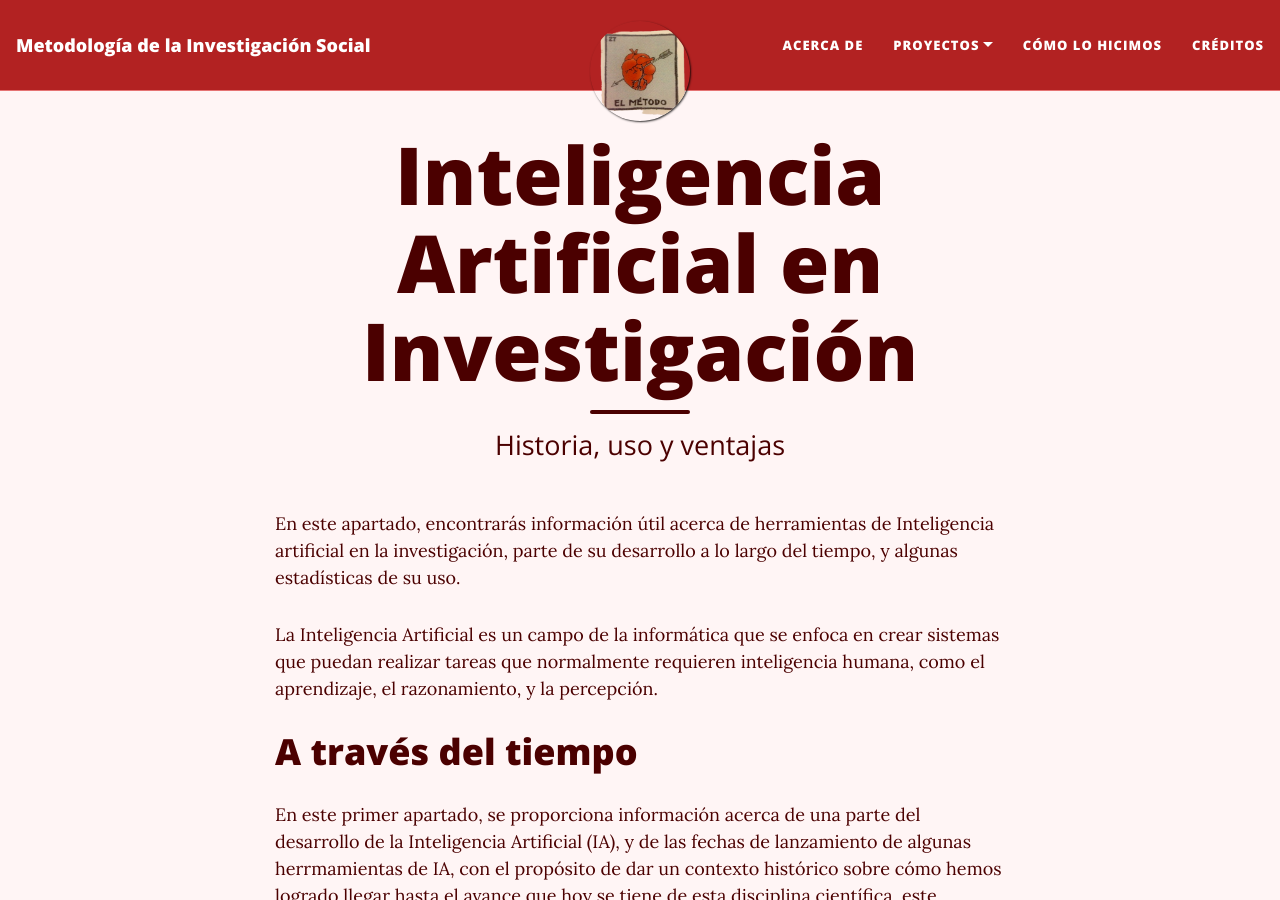
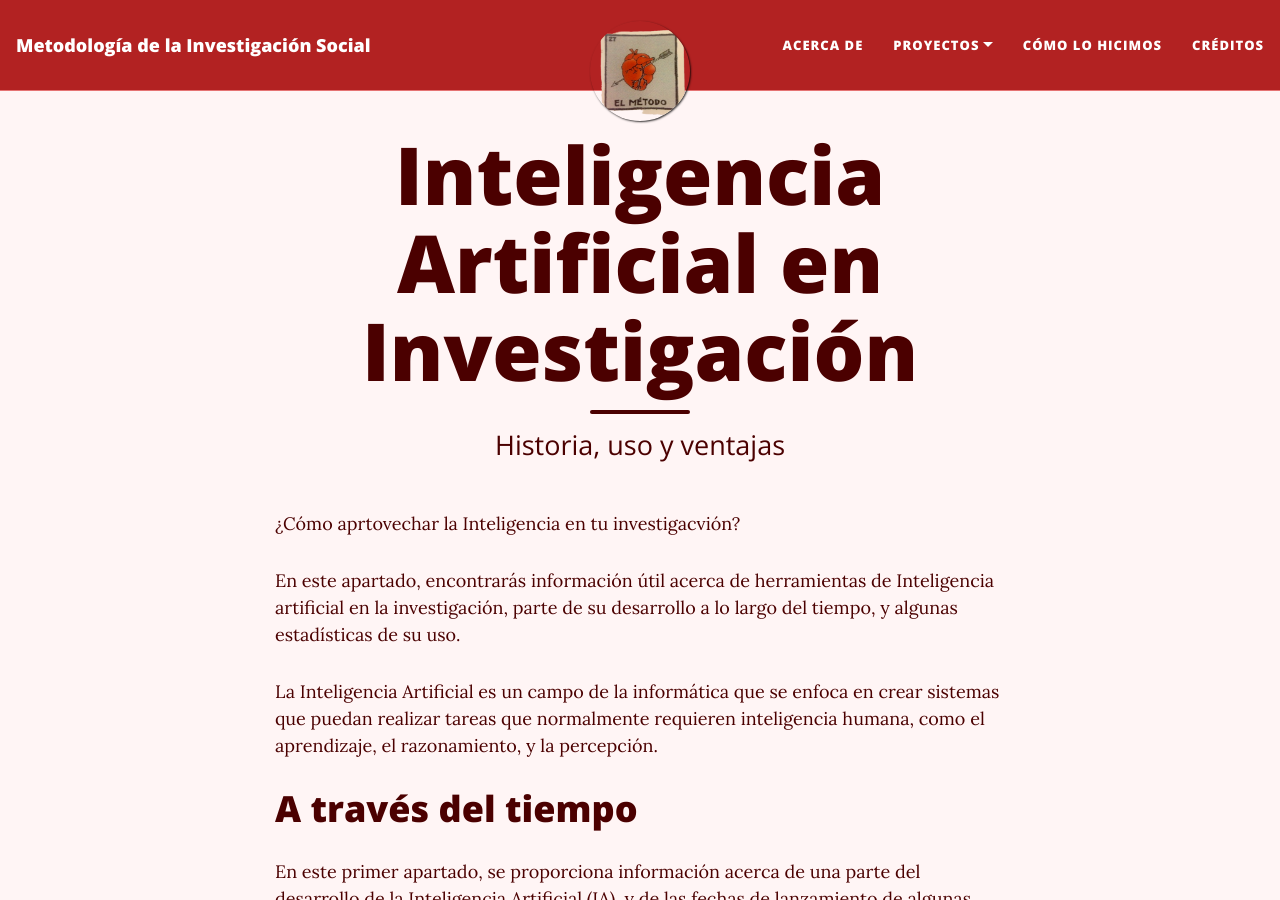
Before and after one commit to rosariorogel/metodologia, a Jekyll site: the page built from _pages/inteligencia-artificial.md, in a window 1280 px wide and 900 px high. Built offline with Jekyll 4.4.1, drawn with Linux system fonts in a browser that asks for light colours; nearby versions of some CDN libraries.

Commit message:
Update inteligencia-artificial.md

```diff
--- a/_pages/inteligencia-artificial.md
+++ b/_pages/inteligencia-artificial.md
@@ -4,6 +4,8 @@ title: Inteligencia Artificial en Investigación
 subtitle: Historia, uso y ventajas
 permalink: inteligencia-artificial
 ---
+
+¿Cómo aprtovechar la Inteligencia en tu investigacvión?
 
 En este apartado, encontrarás información útil acerca de herramientas de Inteligencia artificial en la investigación, parte de su desarrollo a lo largo del tiempo, y algunas estadísticas de su uso.
 
@@ -85,15 +87,10 @@ Es el desarrollo de una empresa llamada [Open AI](https://openai.com/). Este es
 **Ventajas:**
 
 * Entiende perfectamente español, puede entender más de 25 idiomas.
-
 * Es capaz de escribir guiones originales, y de alta calidad.
-
 * De no estar conforme con una respuesta se puede generar un contenido nuevo.
-
 * Comprende instrucciones complejas.
-
 * Puede generar contenido con un amplio contexto.
-
 * Su información esta actualizada hasta finales del 2023.
 
 **Nota importante:** La versión mas actualizada de esta plataforma a fecha de 2024, es [CHAT GPT - 4.0](https://openai.com/index/gpt-4/), solo que es de paga, tiene un costo de 20 USD al mes, las diferencias entre vada versión no son muy notorios de acuerdo con lo que dice la plataforma, lo más relevante es con la versión de paga puedes crear imagenes más detalladas con su sitema artificial [DALL E](https://openai.com/index/dall-e-2/).
@@ -108,13 +105,9 @@ Es un motor de búsqueda conversacional basado en inteligencia artificial que ut
 **Ventajas:**
 
 * Mayor rapidez en la generación de respuestas, debido a que utiliza algoritmos avanzados de procesamiento de lenguaje natural y aprendizaje automático
-
 * Proporciona las páginas de donde se obtuvo la información que está proporcionando, te otorga las referencias.
-
 * Facilita la creación de contenido verficiable con fuentes, al proporcionar información sobre cualquier tema o evento en cuestión de segundos.
-
 * Puede sintetizar contenido de manera precisa y eficiente, ahorrando tiempo y esfuerzo en el proceso de creación de contenido.
-
 * Tiene la capacidad de comprender el contexto de una pregunta y proporcionar respuestas relevantes al tema que se está tratando.
 
 ## [Gemini IA](https://gemini.google.com/app?hl=es)
```
